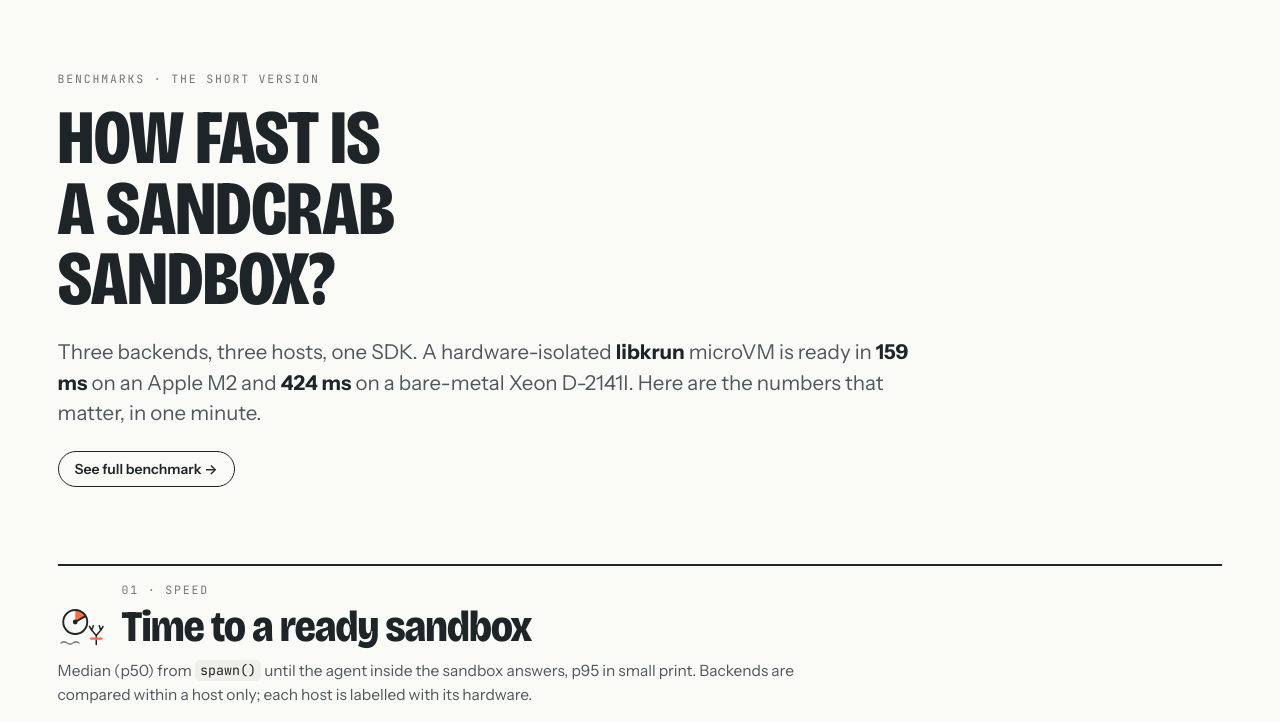
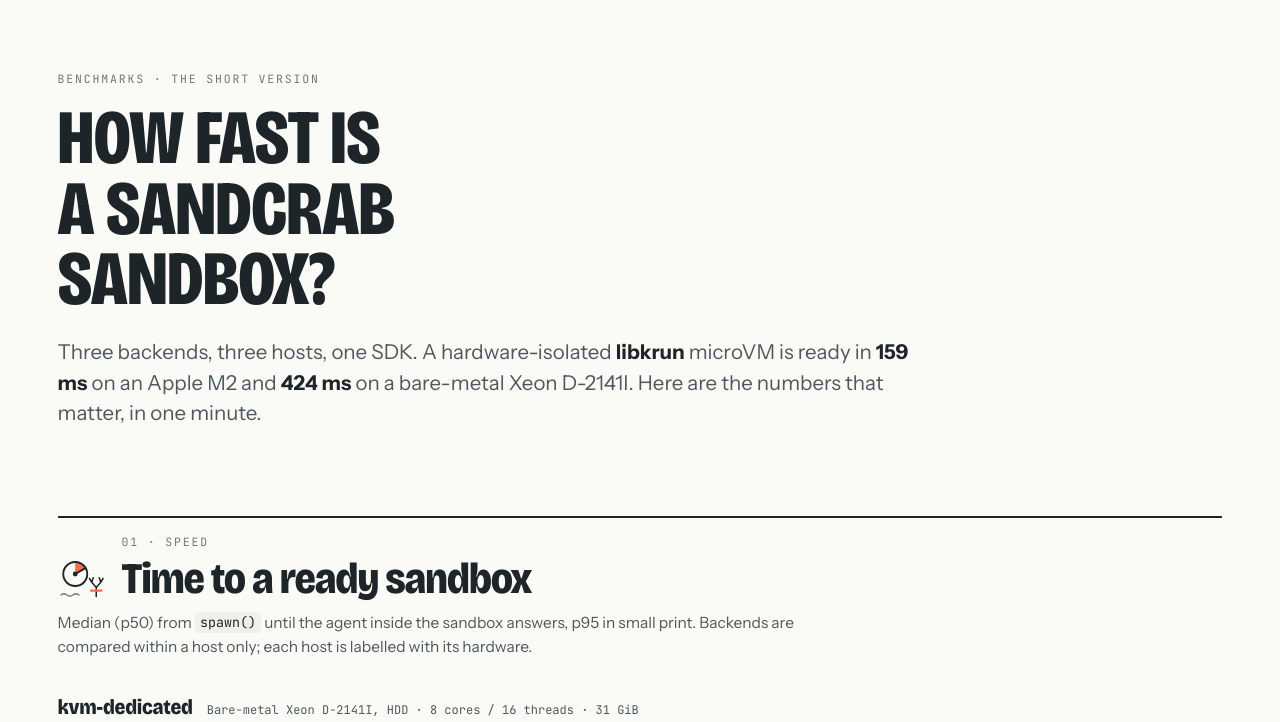
Before and after one commit to polvera-org/sandcrab, a plain HTML site: page docs/site/benchmarks.html in a window 1280 px wide. Shown: the part 78-800 px from the top of the page. Drawn offline with Linux system fonts and the light colour scheme.

Commit message:
docs(site): full-benchmark link only at the bottom of the benchmarks page
Co-Authored-By: Claude Opus 5.5 <noreply@anthropic.com>
Claude-Session: https://claude.ai/code/session_01M9j6R3BiTq45uWmEMq5DEq

```diff
--- a/docs/site/benchmarks.html
+++ b/docs/site/benchmarks.html
@@ -127,7 +127,6 @@ section { padding:clamp(48px,6vw,88px) 0 0; }
   <p class="kicker">Benchmarks · the short version</p>
   <h1>How fast is a Sandcrab sandbox?</h1>
   <p class="lede" id="lede"></p>
-  <div class="go"><a class="pill pill-quiet pill-sm" href="bench-report.html">See full benchmark →</a></div>
 </div>
 
 <div class="wrap">
```
